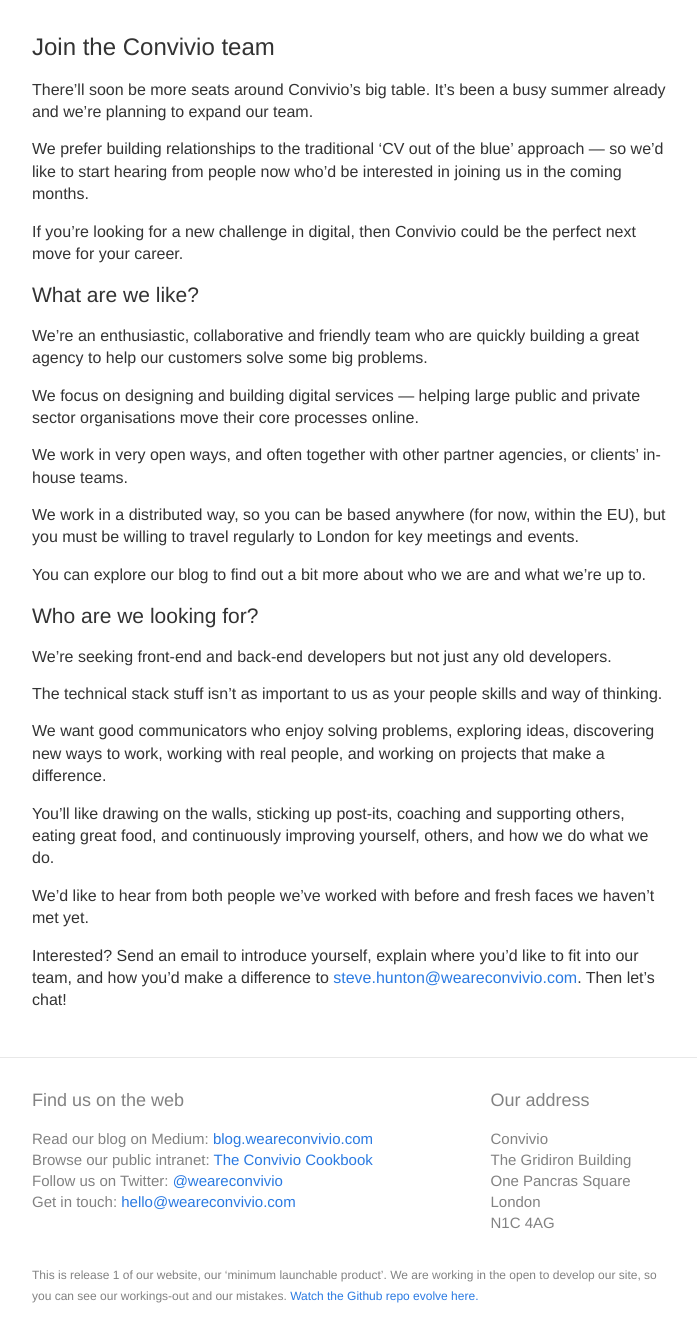
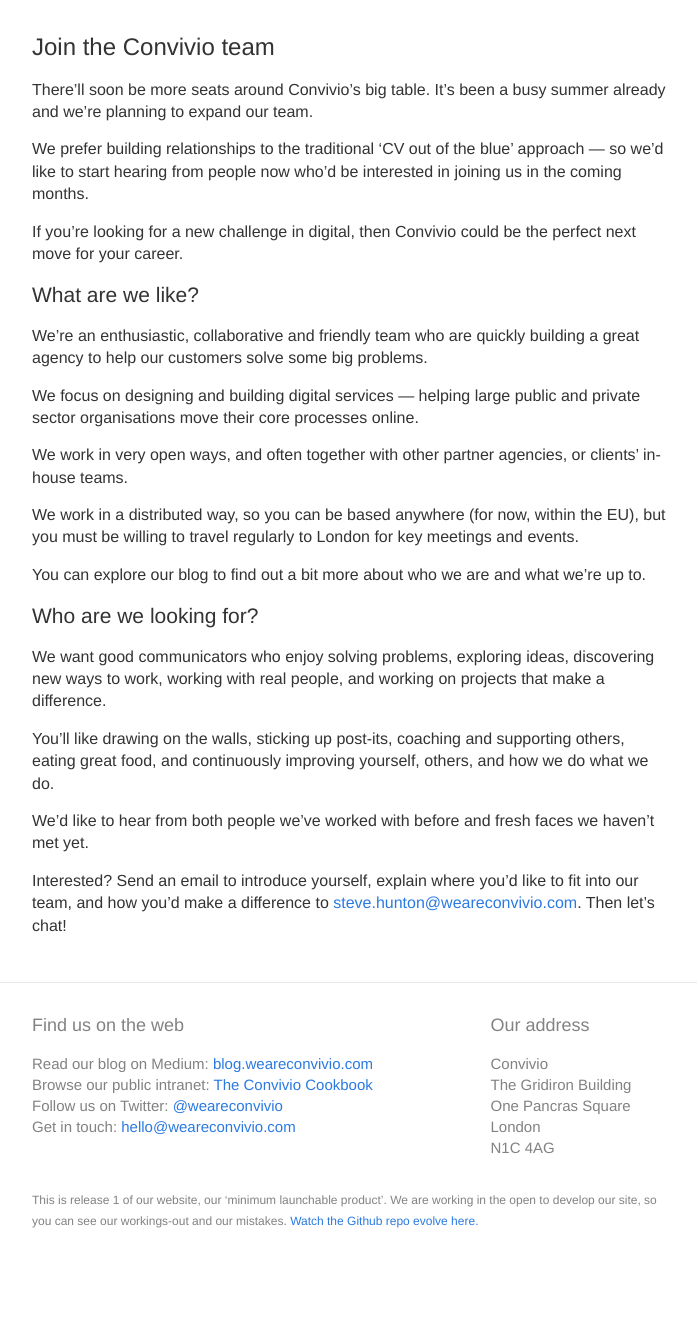
Before and after one commit to crablab/Convivio-Site, a Jekyll site: the page built from vacancies.md, in a window 1280 px wide. Shown: the whole page, without its empty margins (288-985 px from the left). Built offline with Jekyll 4.4.1, drawn with Linux system fonts in a browser that asks for light colours; after the commit the page ends 1260 px from its top, so only the background shows below that.

Commit message:
Remove mention of developers to keep the page more general

```diff
--- a/vacancies.md
+++ b/vacancies.md
@@ -23,10 +23,6 @@
 
 ## Who are we looking for?
 
-We’re seeking front-end and back-end developers but not just any old developers.
-
-The technical stack stuff isn’t as important to us as your people skills and way of thinking.
-
 We want good communicators who enjoy solving problems, exploring ideas, discovering new ways to work, working with real people, and working on projects that make a difference.
 
 You’ll like drawing on the walls, sticking up post-its, coaching and supporting others, eating great food, and continuously improving yourself, others, and how we do what we do.
```
